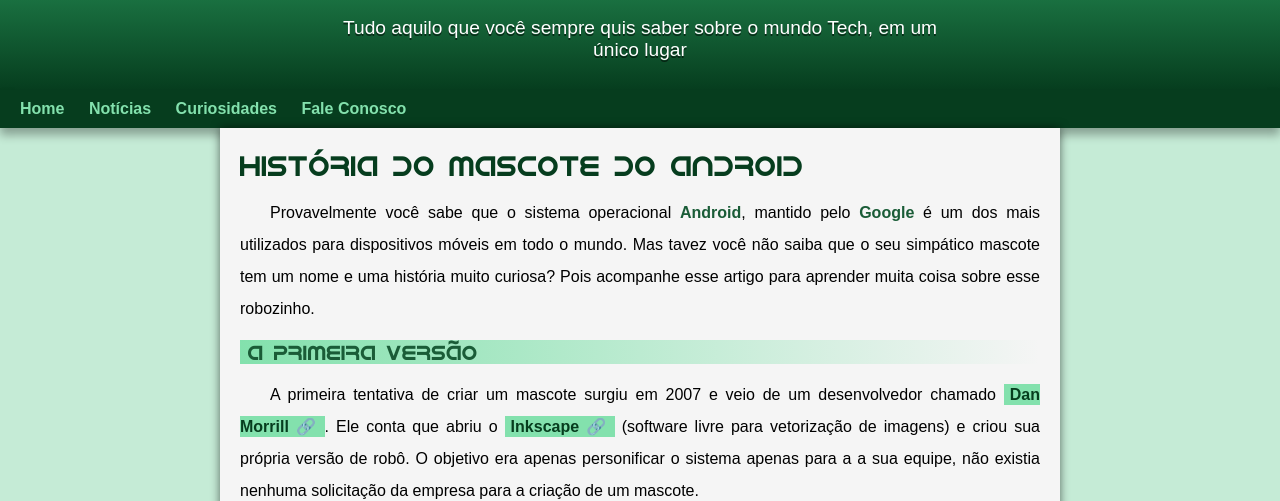
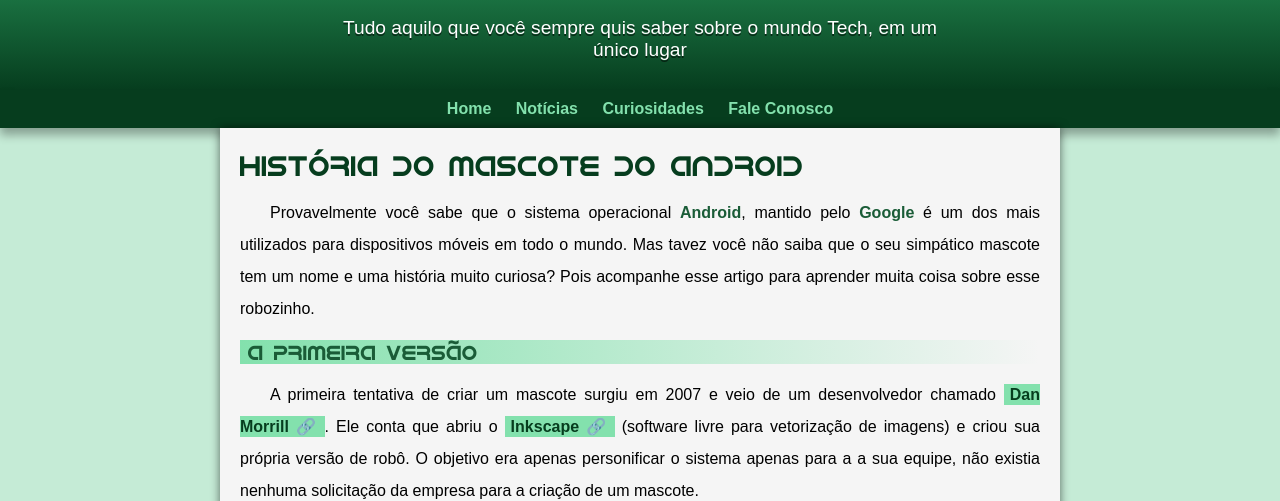
Before and after one commit to JehLiber/projeto-android, a plain HTML site: page index.html in a window 1280 px wide. Shown: the part 100-601 px from the top of the page. Drawn offline with Linux system fonts and the light colour scheme.

Commit message:
ajustado o link
centralizado a nav e ajustado a quebra do link

```diff
--- a/index.html
+++ b/index.html
@@ -18,7 +18,7 @@
         <a href="#">Home</a>
         <a href="#">Notícias</a>
         <a href="#">Curiosidades</a>
-        <a href="#">Fale Conosco</a>
+        <a href="#" class="no-wrap-link">Fale Conosco</a>
       </nav>
       <!--Conteúdo principal-->
       <main>
--- a/style/estilo.css
+++ b/style/estilo.css
@@ -59,7 +59,7 @@
     text-shadow: 0px 2px rgba(0, 0, 0, 0.534);
     max-width: 600px; /*aqui maximizou um tamanho do espaçamento, porém ele virou um bloco*/
     margin: auto; /*para centralizar o p que virou um bloco*/
-    margin-bottom: 20px; /*espaçamento para baixo*/
+    padding-bottom: 20px; /*espaçamento para baixo*/
     padding-right: 10px; /*espaçamento a direita*/
     padding-left: 10px; /*espaçamento a esquerda*/
     color: white;
@@ -69,7 +69,10 @@
     background-color: var(--cor5);
     padding: 10px;
     box-shadow: 0px 07px 9px rgba(0, 0, 0, 0.312); /*sombra abaixo da nav*/
-
+    text-align: center;
+}
+.no-wrap-link{ /*classe criada para o link não quebrar de linha*/
+    white-space: nowrap; /*não quebra a linha*/
 }
 nav > a {
     color: var(--cor1);
@@ -79,6 +82,7 @@
     font-weight: bold; /*deixou o texto em negrito*/
     transition-duration: 0.3s; /*transição do efeito hover, o tempo que irá fazer a transição*/
 }
+
 nav > a:hover{  /* pseudo-classe quando o mouse passa por cima aplica um estilo.*/
     background-color: var(--cor3); /*muda o fundo*/
     color: var(--cor5); /*vai mudar a cor do texto*/
```
